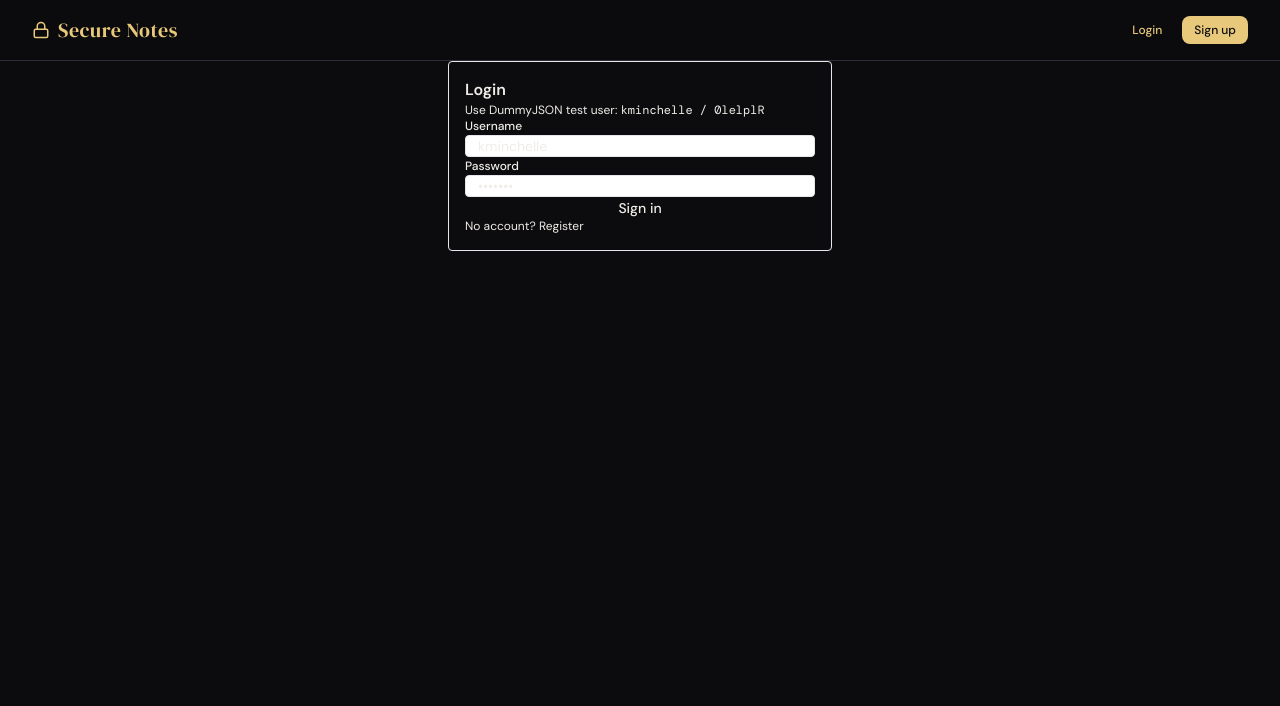
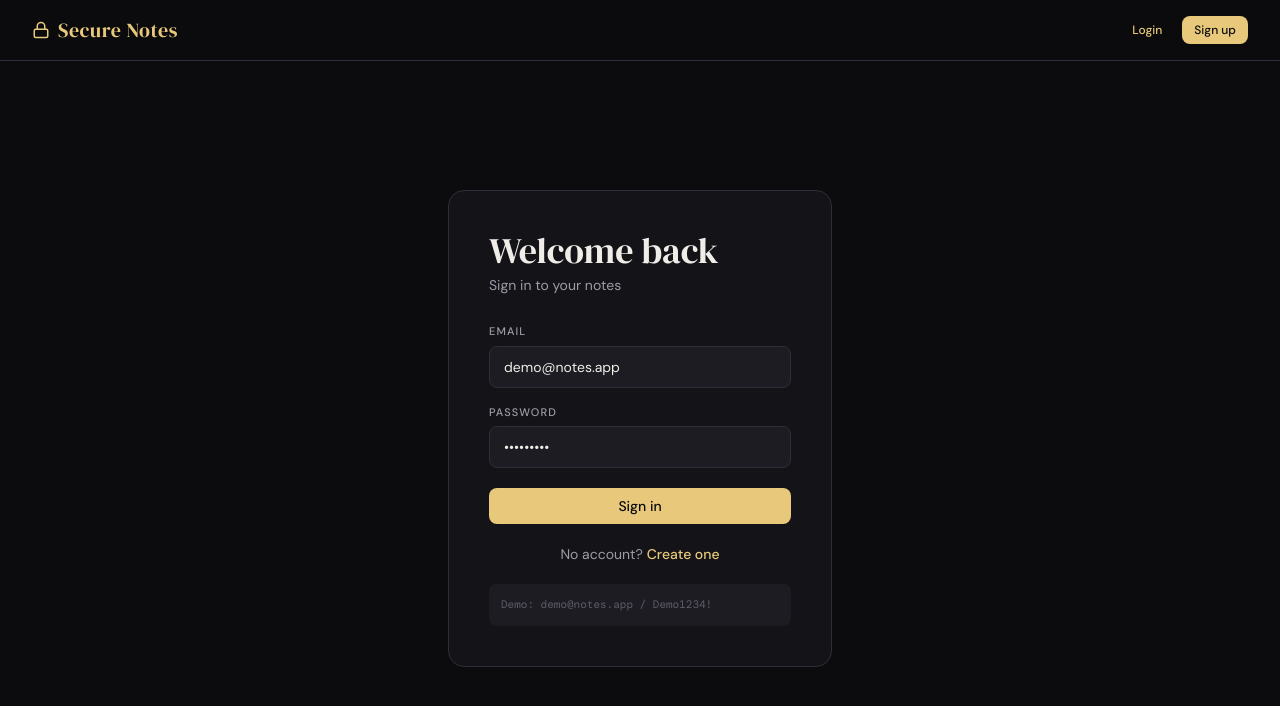
Before and after one commit to sudhirhadge/secure-notes, a React (Vite) app: page /login in a window 1280 px wide. Shown: the top 706 px of the page. Built offline with nearby package versions, Linux system fonts and the light colour scheme.

Commit message:
(chore) : refactored for folder structure

```diff
--- a/src/App.jsx
+++ b/src/App.jsx
@@ -1,12 +1,11 @@
-import Nav from '@/features/notes/components/Nav'
-import ProtectedRoute from '@/features/notes/components/ProtectedRoute'
+import ProtectedRoute from '@/features/auth/components/ProtectedRoute'
+import Nav from '@/shared/components/Nav'
 import { lazy, Suspense } from 'react'
 import { Navigate, Route, Routes } from 'react-router-dom'
-import TestTsx from './TestTsx'
 
 // Code-split each page — they're only downloaded when navigated to
-const LoginPage = lazy(() => import('@/features/notes/pages/LoginPage'))
-const SignupPage = lazy(() => import('@/features/notes/pages/SignupPage'))
+const LoginPage = lazy(() => import('@/features/auth/pages/LoginPage'))
+const SignupPage = lazy(() => import('@/features/auth/pages/SignupPage'))
 const NotesPage = lazy(() => import('@/features/notes/pages/NotesPage'))
 const ProfilePage = lazy(() => import('@/features/notes/pages/ProfilePage'))
 
@@ -22,7 +21,6 @@ export default function App() {
   return (
     <div className="min-h-screen flex flex-col">
       <Nav />
-      <TestTsx title='TypeScriptCount' />
       <Suspense fallback={<PageLoader />}>
         <Routes>
           {/* Public routes */}
--- a/src/features/auth/pages/LoginPage.tsx
+++ /dev/null
@@ -1,96 +0,0 @@
-import React, { useEffect, useState } from 'react';
-import { Link, useLocation, useNavigate } from 'react-router-dom';
-import { useAuth } from '../../../providers/AuthProvider';
-
-interface LocationState {
-    from?: Location;
-}
-
-const LoginPage: React.FC = () => {
-    const { login, isAuthenticated } = useAuth();
-    const navigate = useNavigate();
-    const location = useLocation();
-    const state = location.state as LocationState | undefined;
-
-    const [username, setUsername] = useState('kminchelle');
-    const [password, setPassword] = useState('0lelplR');
-    const [error, setError] = useState<string | null>(null);
-    const [isSubmitting, setIsSubmitting] = useState(false);
-
-    useEffect(() => {
-        if (isAuthenticated) {
-            navigate(state?.from?.pathname ?? '/products', { replace: true });
-        }
-    }, [isAuthenticated, navigate, state]);
-
-    const handleSubmit = async (event: React.FormEvent) => {
-        event.preventDefault();
-        setError(null);
-        setIsSubmitting(true);
-        try {
-            await login(username, password);
-        } catch (err) {
-            setError((err as Error).message || 'Login failed');
-        } finally {
-            setIsSubmitting(false);
-        }
-    };
-
-    return (
-        <section className="mx-auto max-w-sm space-y-4 rounded border border-slate-200 bg-white p-4 shadow-sm">
-            <h2 className="text-lg font-semibold">Login</h2>
-            <p className="text-xs text-slate-500">
-                Use DummyJSON test user: <code>kminchelle / 0lelplR</code>
-            </p>
-
-            <form className="space-y-3" onSubmit={handleSubmit}>
-                <div className="space-y-1">
-                    <label className="block text-xs font-medium text-slate-700">
-                        Username
-                    </label>
-                    <input
-                        type="text"
-                        className="w-full rounded border border-slate-300 px-3 py-2 text-sm focus:border-blue-500 focus:outline-none focus:ring-1 focus:ring-blue-500"
-                        value={username}
-                        onChange={e => setUsername(e.target.value)}
-                    />
-                </div>
-
-                <div className="space-y-1">
-                    <label className="block text-xs font-medium text-slate-700">
-                        Password
-                    </label>
-                    <input
-                        type="password"
-                        className="w-full rounded border border-slate-300 px-3 py-2 text-sm focus:border-blue-500 focus:outline-none focus:ring-1 focus:ring-blue-500"
-                        value={password}
-                        onChange={e => setPassword(e.target.value)}
-                    />
-                </div>
-
-                {error && (
-                    <div className="rounded border border-red-200 bg-red-50 p-2 text-xs text-red-700">
-                        {error}
-                    </div>
-                )}
-
-                <button
-                    type="submit"
-                    disabled={isSubmitting}
-                    className="flex w-full items-center justify-center rounded bg-blue-600 px-3 py-2 text-sm font-medium text-white shadow-sm disabled:cursor-not-allowed disabled:bg-blue-300"
-                >
-                    {isSubmitting ? 'Signing in...' : 'Sign in'}
-                </button>
-            </form>
-
-            <p className="text-xs text-slate-500">
-                No account?{' '}
-                <Link to="/register" className="text-blue-600 underline">
-                    Register
-                </Link>
-            </p>
-        </section>
-    );
-};
-
-export default LoginPage;
--- a/src/features/notes/components/ProtectedRoute.jsx
+++ /dev/null
@@ -1,20 +0,0 @@
-/**
- * components/ProtectedRoute.jsx
- *
- * Redirects unauthenticated users to /login.
- * Wrap any route that requires auth with this component.
- */
-import { Navigate, useLocation } from 'react-router-dom'
-import useAuthStore from '@/store/authStore'
-
-export default function ProtectedRoute({ children }) {
-  const user     = useAuthStore(s => s.user)
-  const location = useLocation()
-
-  if (!user) {
-    // Preserve the attempted URL so we can redirect back after login
-    return <Navigate to="/login" state={{ from: location }} replace />
-  }
-
-  return children
-}
--- a/src/shared/components/Pagination.tsx
+++ b/src/features/products/components/Pagination.tsx
@@ -1,6 +1,6 @@
 // src/shared/components/Pagination.tsx
+import { classNames } from '@/shared/utils/classNames';
 import React from 'react';
-import { classNames } from '../utils/classNames';
 
 interface PaginationProps {
     page: number;
--- a/src/shared/components/SkeletonLoader.tsx
+++ b/src/features/products/components/SkeletonLoader.tsx
@@ -1,6 +1,6 @@
 // src/shared/components/SkeletonLoader.tsx
 import React from 'react';
-import { classNames } from '../utils/classNames';
+import { classNames } from '../../../shared/utils/classNames';
 
 interface SkeletonLoaderProps {
     lines?: number;
--- a/src/routes/ProtectedRoute.tsx
+++ b/src/routes/ProtectedRoute.tsx
@@ -1,12 +1,13 @@
+import useAuthStore from '@/store/authStore';
 import React from 'react';
 import { Navigate, Outlet, useLocation } from 'react-router-dom';
-import { useAuth } from '../providers/AuthProvider';
 
 export const ProtectedRoute: React.FC = () => {
-    const { isAuthenticated } = useAuth();
+    // const { isAuthenticated } = useAuth();
+    const user = useAuthStore(s => s.user)
     const location = useLocation();
-
-    if (!isAuthenticated) {
+    if (!user) {
+        // Preserve the attempted URL so we can redirect back after login
         return <Navigate to="/login" replace state={{ from: location }} />;
     }
 
```
Also changed, not shown: src/features/auth/pages/RegisterPage.tsx (deleted, +0 -89 lines), src/features/auth/pages/LoginPage.jsx (renamed from src/features/notes/pages/LoginPage.jsx), src/features/auth/pages/SignupPage.jsx (renamed from src/features/notes/pages/SignupPage.jsx).
